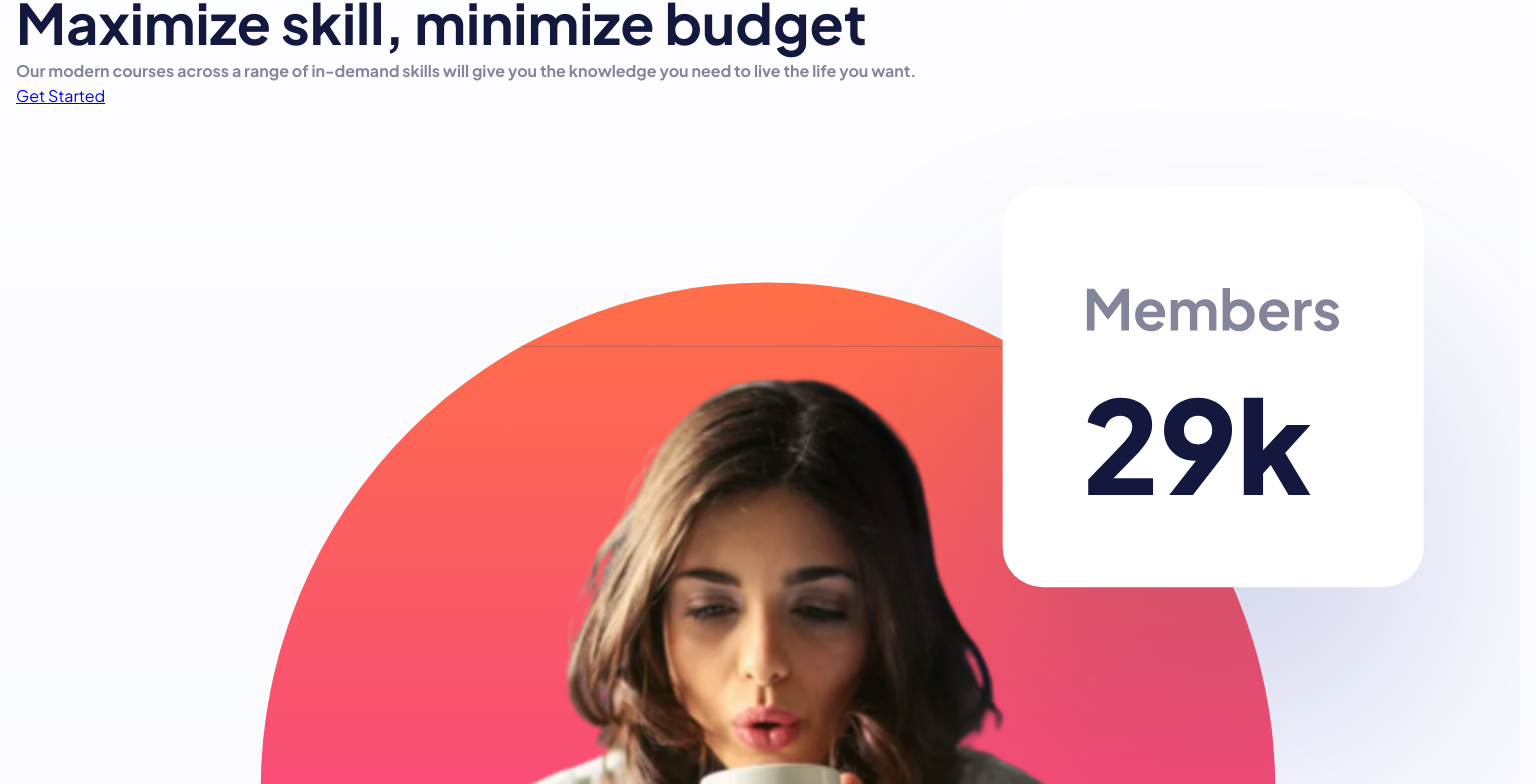
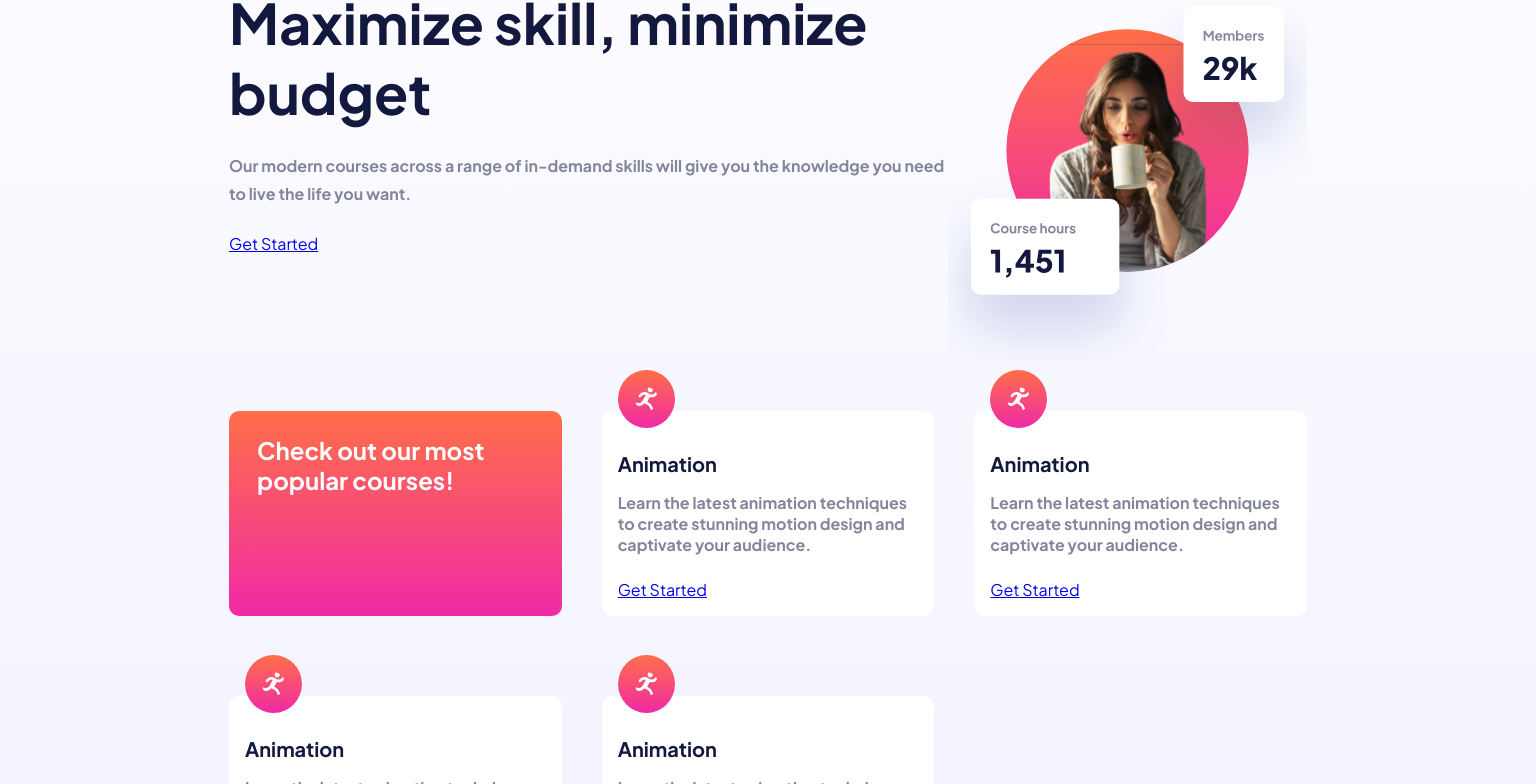
Before and after one commit to nikachitava/skilled-elearning, a React (Vite) app: page / in a window 1536 px wide. Shown: the part 361-1145 px from the top of the page. Built offline with nearby package versions, Linux system fonts and the light colour scheme.

Commit message:
full responsive

```diff
--- a/src/index.css
+++ b/src/index.css
@@ -14,3 +14,17 @@ body {
 .container {
     padding: 16px;
 }
+
+@media screen and (min-width: 768px) {
+    .container {
+        margin: auto;
+        max-width: 689px;
+    }
+}
+
+@media screen and (min-width: 1440px) {
+    .container {
+        margin: auto;
+        max-width: 1110px;
+    }
+}
--- a/src/sections/courses/Courses.css
+++ b/src/sections/courses/Courses.css
@@ -43,3 +43,15 @@
     color: #83869A;
     margin-bottom: 24px;
 }
+
+@media screen and (min-width: 768px) {
+    .courses_section {
+        grid-template-columns: repeat(2, 1fr);
+    }
+}
+
+@media screen and (min-width: 1440px) {
+    .courses_section {
+        grid-template-columns: repeat(3, 1fr);
+    }
+}
--- a/src/sections/welcome/Welcome.css
+++ b/src/sections/welcome/Welcome.css
@@ -1,4 +1,3 @@
-
 .welcome_section h1 {
     font-size: 56px;
     font-weight: bolder;
@@ -10,9 +9,24 @@
     color: #83869A;
     font-weight: bold;
     line-height: 28px;
+    margin: 25px 0 25px 0;
 }
 
 .welcome_section img {
     display: block;
     width: 100%;
 }
+
+@media screen and (min-width: 768px) {
+    .welcome_section {
+        display: grid;
+        grid-template-columns: 3fr 1fr;
+    }
+}
+
+@media screen and (min-width: 1440px) {
+    .welcome_section {
+        display: grid;
+        grid-template-columns: 2fr 1fr;
+    }
+}
```
